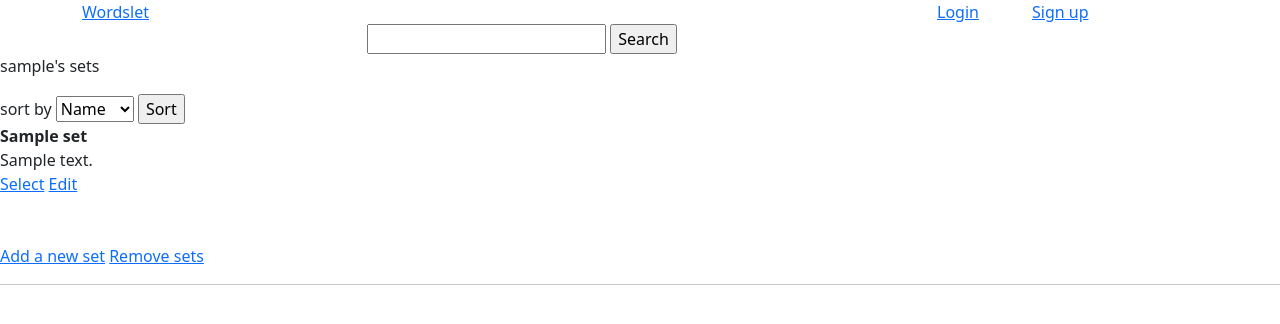
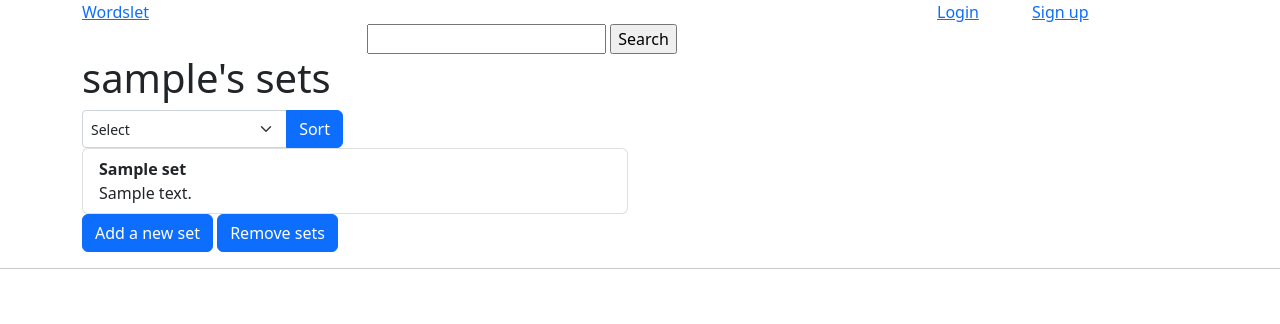
Before and after one commit to seirepo/tietokantasovellus-kesa-2022, a Flask app: template templates/user.html in a window 1280 px wide. Shown: the top 324 px of the page. Run offline with Flask 2, Linux system fonts and the light colour scheme; the template is opened without the code that fills it: most values are stand-ins (such as "Sample title", 1, 10 or a date in 2020); some libraries are stand-ins or nearby versions.

Commit message:
Add css for user page

```diff
--- a/templates/user.html
+++ b/templates/user.html
@@ -1,35 +1,60 @@
 {% extends "layout.html" %}
 {% block title %}{{ username }}{% endblock %}
 {% block content %}
-{{ username }}'s sets <p>
+
+<div class="container">
+    <div class="row">
+        <h1>{{ username }}'s sets</h1>
+    </div>
+
     {% if count == 0 %}
-    No sets :-(
+
+    <div class="row">
+        <p>No sets :-(</p>
+    </div>
+
     {% else %}
-    <form>
-        sort by
-        <select name="sort_by">
-            <option value="name" selected="selected">Name</option>
+
+    <div class="row" id="sort-selector">
+        <div class="col-3">
+            <form class="input-group">
+                <select class="form-select form-select-sm" name="sort_by">
+                    <option value="" selected disabled hidden>Select</option>
+                    <option value="name">Name</option>
                     <option value="newest">Newest</option>
                     <option value="oldest">Oldest</option>
                 </select>
-        <input type="submit" value="Sort">
+                <button type="submit" class="btn btn-primary">Sort</button>
             </form>
+        </div>
+    </div>
+
+    <div class="row" id="user-sets">
+        <div class="col-6">
+            <div class="list-group">
 
                 {% for set in sets %}
+
+                <a href="/set/{{ set.id }}" class="list-group-item list-group-item-action">
                     <b>{{ set.name }}</b>
                     <br>
                     {{set.description }}
-            <br>
-            <a href="/set/{{ set.id }}">Select</a>
+                </a>
+
+                {% endfor %}
+
+            </div>
+        </div>
+    </div>
+
+    {% endif %}
+
     {% if creator == session.user_id %}
-            <a href="/edit-set/{{ set.id }}">Edit</a>
+
+        <a class="btn btn-primary" href="/add-new-set">Add a new set</a>
+        <a class="btn btn-primary" href="/remove-sets">Remove sets</a>
+
     {% endif %}
-            <br><br>
-        {% endfor %}
-    {% endif %}
-    <br>
-    {% if creator == session.user_id %}
-    <a href="/add-new-set">Add a new set</a>
-    <a href="/remove-sets">Remove sets</a>
-    {% endif %}
+</div>
+
 {% endblock %}
```
Lines whose indentation alone changed are shown as unchanged.
